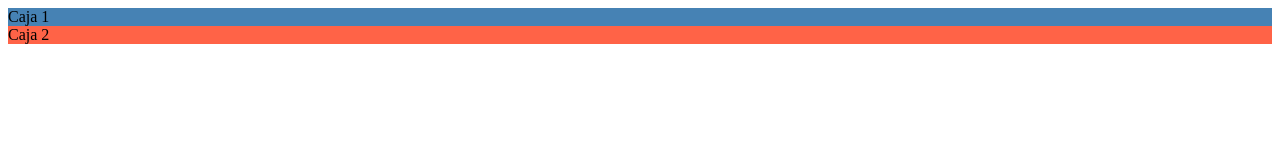
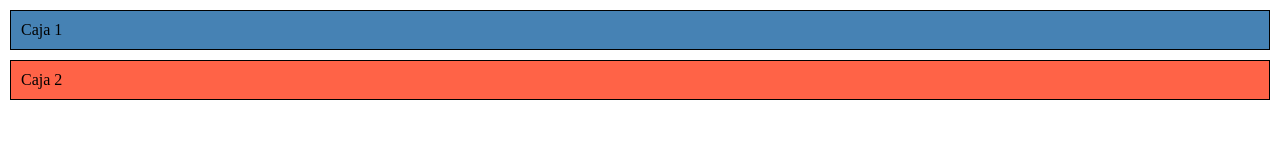
Before and after one commit to AmaruVL/Practica-CSS3, a plain HTML site: page 4. Box model/index.html in a window 1280 px wide. Drawn offline with Linux system fonts and the light colour scheme.

Commit message:
Colapso de márgenes

```diff
--- a/4. Box model/style.css
+++ b/4. Box model/style.css
@@ -1,5 +1,11 @@
+body{
+    margin: 0;
+}
+
 .box{
-
+    border: 1px solid black;
+    padding: 10px;
+    margin: 10px;
 }
 
 .box1{
```
Also changed, not shown: Apuntes.txt.
